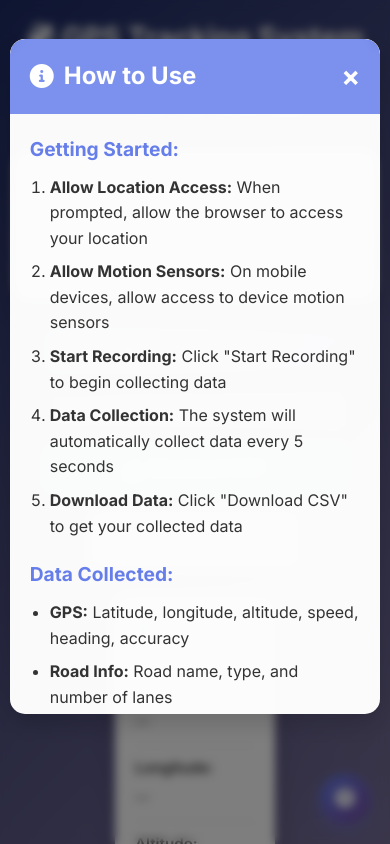
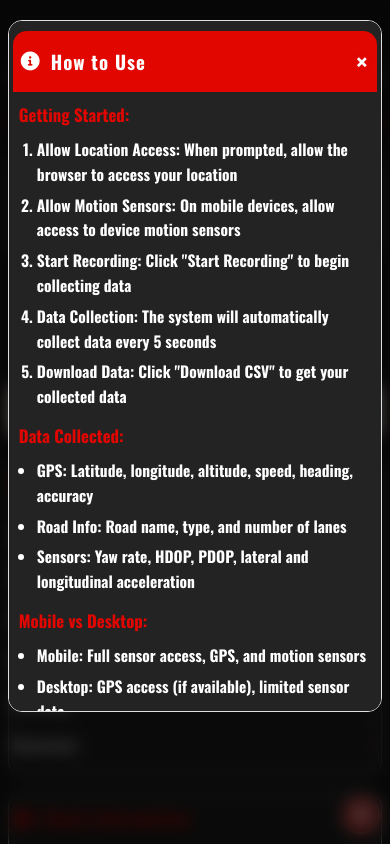
Before and after one commit to Charlie30157/GPS, a website: page public/index.html in a window 390 px wide. Both pictures are taken after a click on the button 345 px from the left and 799 px from the top of the page. Shown: the top 844 px of the page. Drawn offline with nearby package versions, Linux system fonts and the light colour scheme; no server answers.

Commit message:
Improved the CSS

```diff
--- a/public/styles.css
+++ b/public/styles.css
@@ -1,293 +1,316 @@
-/* Reset and Base Styles */
+/* Formula 1 Modern, Clean, Responsive Theme */
+@import url('https://fonts.googleapis.com/css2?family=Oswald:wght@700&display=swap');
+
+:root {
+  --f1-red: #e10600;
+  --f1-black: #181818;
+  --f1-gray: #232323;
+  --f1-light: #f7f7f7;
+  --f1-border: #e0e0e0;
+  --f1-shadow: 0 2px 12px rgba(0,0,0,0.08);
+  --f1-radius: 14px;
+}
+
 * {
   margin: 0;
   padding: 0;
   box-sizing: border-box;
-    transition: all 0.2s ease-in-out;
+  -webkit-tap-highlight-color: transparent;
 }
 
 body {
-    font-family: 'Inter', -apple-system, BlinkMacSystemFont, 'Segoe UI', Roboto, sans-serif;
-    background: linear-gradient(135deg, #1d2b64 0%, #f8cdda 100%);
+  font-family: 'Oswald', 'Arial Black', Arial, sans-serif;
+  background: var(--f1-black);
+  color: #fff;
   min-height: 100vh;
-    color: #333;
   line-height: 1.6;
+  -webkit-font-smoothing: antialiased;
+  -moz-osx-font-smoothing: grayscale;
 }
 
 .container {
-    max-width: 1200px;
+  max-width: 900px;
   margin: 0 auto;
-    padding: 20px;
+  padding: 18px 8px 32px 8px;
 }
 
 /* Header */
 .header {
   text-align: center;
-    margin-bottom: 30px;
-    color: white;
+  margin-bottom: 28px;
+  color: #fff;
+  background: var(--f1-black);
+  border-radius: 0 0 var(--f1-radius) var(--f1-radius);
+  border-bottom: 4px solid var(--f1-red);
+  padding: 18px 0 12px 0;
+  box-shadow: var(--f1-shadow);
+  position: relative;
 }
-
+.header:after {
+  content: '';
+  display: block;
+  position: absolute;
+  left: 0; right: 0; bottom: 0;
+  height: 6px;
+  background: repeating-linear-gradient(135deg, #fff 0 8px, var(--f1-red) 8px 16px);
+  opacity: 0.08;
+}
 .header h1 {
-    font-size: clamp(2rem, 5vw, 3rem);
+  font-size: clamp(2rem, 6vw, 2.6rem);
   font-weight: 700;
-    margin-bottom: 10px;
-    text-shadow: 0 2px 4px rgba(0,0,0,0.3);
+  letter-spacing: 2px;
+  color: #fff;
+  text-shadow: 1px 1px 0 var(--f1-red), 0 2px 8px #000a;
+  margin-bottom: 8px;
 }
-
 .header p {
-    font-size: 1.1rem;
-    opacity: 0.8;
-    font-weight: 400;
+  font-size: 1.05rem;
+  opacity: 0.92;
+  color: #fff;
+  text-shadow: 0 1px 2px #000a;
 }
 
 /* Status Section */
 .status-section {
-    margin-bottom: 30px;
+  margin-bottom: 22px;
 }
-
 .status-card {
-    background: rgba(255, 255, 255, 0.98);
-    border-radius: 15px;
-    padding: 20px;
-    box-shadow: 0 10px 25px rgba(0,0,0,0.15);
-    backdrop-filter: blur(10px);
+  background: var(--f1-gray);
+  border-radius: var(--f1-radius);
+  padding: 16px 10px;
+  box-shadow: var(--f1-shadow);
   display: flex;
   justify-content: space-around;
   flex-wrap: wrap;
-    gap: 15px;
+  gap: 12px;
+  border: 1.5px solid var(--f1-border);
 }
-
 .status-indicator {
   display: flex;
   align-items: center;
   gap: 8px;
-    font-weight: 500;
+  font-weight: 700;
+  color: #fff;
+  font-size: 1rem;
 }
-
 .status-indicator i {
-    font-size: 12px;
-    color: #ff6b6b;
-    animation: pulse 2s infinite;
+  font-size: 1.1rem;
+  color: var(--f1-red);
 }
-
 .status-indicator.active i {
-    color: #51cf66;
-    animation: none;
-}
-
-@keyframes pulse {
-    0%, 100% { opacity: 1; }
-    50% { opacity: 0.5; }
+  color: #00b86b;
 }
 
 /* Control Section */
 .control-section {
-    margin-bottom: 30px;
+  margin-bottom: 22px;
   text-align: center;
 }
-
 .control-buttons {
   display: flex;
   justify-content: center;
-    gap: 15px;
+  gap: 12px;
   flex-wrap: wrap;
-    margin-bottom: 20px;
+  margin-bottom: 16px;
 }
-
 .btn {
-    padding: 12px 24px;
-    border: 1px solid rgba(0,0,0,0.05);
-    border-radius: 10px;
-    font-size: 1rem;
-    font-weight: 600;
+  padding: 13px 22px;
+  border: 2px solid var(--f1-border);
+  border-radius: 8px;
+  font-size: 1.08rem;
+  font-weight: 700;
   cursor: pointer;
-    transition: all 0.3s ease;
-    display: flex;
-    align-items: center;
-    gap: 8px;
-    min-width: 140px;
-    justify-content: center;
+  background: #fff;
+  color: var(--f1-black);
+  letter-spacing: 1px;
+  box-shadow: var(--f1-shadow);
+  transition: background 0.18s, color 0.18s, border 0.18s, transform 0.18s;
+  min-width: 120px;
+  margin-bottom: 4px;
 }
-
+.btn:active {
+  transform: scale(0.97);
+}
 .btn:disabled {
   opacity: 0.5;
   cursor: not-allowed;
 }
-
 .btn-primary {
-    background: linear-gradient(135deg, #667eea 0%, #764ba2 100%);
-    color: white;
+  background: var(--f1-red);
+  color: #fff;
+  border: 2px solid var(--f1-red);
 }
-
 .btn-primary:hover:not(:disabled) {
-    transform: translateY(-2px);
-    box-shadow: 0 8px 25px rgba(102, 126, 234, 0.4);
+  background: #fff;
+  color: var(--f1-red);
+  border: 2px solid var(--f1-red);
 }
-
 .btn-danger {
-    background: linear-gradient(135deg, #ff6b6b 0%, #ee5a52 100%);
-    color: white;
+  background: #fff;
+  color: var(--f1-red);
+  border: 2px solid var(--f1-red);
 }
-
 .btn-danger:hover:not(:disabled) {
-    transform: translateY(-2px);
-    box-shadow: 0 8px 25px rgba(255, 107, 107, 0.4);
+  background: var(--f1-red);
+  color: #fff;
 }
-
 .btn-secondary {
-    background: linear-gradient(135deg, #4ecdc4 0%, #44a08d 100%);
-    color: white;
+  background: #fff;
+  color: var(--f1-black);
+  border: 2px solid var(--f1-border);
 }
-
 .btn-secondary:hover:not(:disabled) {
-    transform: translateY(-2px);
-    box-shadow: 0 8px 25px rgba(78, 205, 196, 0.4);
+  background: var(--f1-red);
+  color: #fff;
+  border: 2px solid var(--f1-red);
 }
-
 .data-counter {
-    background: rgba(255, 255, 255, 0.9);
-    padding: 15px 25px;
-    border-radius: 10px;
-    display: inline-block;
-    font-weight: 500;
-    box-shadow: 0 4px 15px rgba(0,0,0,0.1);
+  background: #fff;
+  color: var(--f1-red);
+  padding: 12px 18px;
+  border-radius: 8px;
+  font-weight: 700;
+  font-size: 1.05rem;
+  border: 1.5px solid var(--f1-red);
+  box-shadow: var(--f1-shadow);
+  margin-top: 2px;
 }
 
 /* Data Section */
 .data-section {
-    margin-bottom: 30px;
+  margin-bottom: 22px;
 }
-
 .data-grid {
   display: grid;
-    grid-template-columns: repeat(auto-fit, minmax(300px, 1fr));
-    gap: 20px;
+  grid-template-columns: repeat(auto-fit, minmax(270px, 1fr));
+  gap: 16px;
 }
-
 .data-card {
-    background: rgba(255, 255, 255, 0.98);
-    border-radius: 15px;
-    padding: 25px;
-    box-shadow: 0 10px 25px rgba(0,0,0,0.15);
-    backdrop-filter: blur(10px);
-    transition: transform 0.3s ease;
+  background: var(--f1-gray);
+  border-radius: var(--f1-radius);
+  padding: 18px 14px 16px 14px;
+  box-shadow: var(--f1-shadow);
+  border: 1.5px solid var(--f1-border);
+  position: relative;
+  overflow: hidden;
 }
-
-.data-card:hover {
-    transform: translateY(-5px);
-}
-
 .data-card h3 {
-    color: #667eea;
-    margin-bottom: 20px;
-    font-size: 1.3rem;
+  color: var(--f1-red);
+  margin-bottom: 14px;
+  font-size: 1.15rem;
   display: flex;
   align-items: center;
   gap: 10px;
+  font-family: 'Oswald', 'Arial Black', Arial, sans-serif;
+  letter-spacing: 1px;
+  text-shadow: 0 1px 2px #000a;
 }
-
 .data-item {
   display: flex;
   justify-content: space-between;
   align-items: center;
-    padding: 10px 0;
-    border-bottom: 1px solid #f0f0f0;
+  padding: 8px 0;
+  border-bottom: 1px solid #353535;
+  font-size: 0.98rem;
 }
-
 .data-item:last-child {
   border-bottom: none;
 }
-
 .data-item label {
-    font-weight: 600;
-    min-width: 120px;
+  font-weight: 700;
+  min-width: 100px;
+  color: #fff;
+  font-family: 'Oswald', 'Arial Black', Arial, sans-serif;
+  letter-spacing: 0.5px;
 }
-
 .data-item span {
-    font-weight: 500;
-    color: #333;
+  font-weight: 700;
+  color: var(--f1-red);
   text-align: right;
   flex: 1;
+  text-shadow: 0 1px 2px #000a;
 }
 
 /* Map Card */
 .map-card {
   grid-column: span 2;
 }
-
 .map-container {
-    height: 200px;
+  height: 180px;
   border-radius: 10px;
   overflow: hidden;
-    background: #f8f9fa;
+  background: #fff;
   display: flex;
   align-items: center;
   justify-content: center;
-    border: 2px dashed #dee2e6;
+  border: 2px dashed var(--f1-red);
+  box-shadow: var(--f1-shadow);
 }
-
 .map-placeholder {
   font-size: 1rem;
-    font-weight: 500;
-    color: #6c757d;
-    text-shadow: 0 1px 2px rgba(255,255,255,0.6);
+  font-weight: 700;
+  color: var(--f1-red);
+  text-shadow: 0 1px 2px #000a;
   text-align: center;
+  font-family: 'Oswald', 'Arial Black', Arial, sans-serif;
 }
-
 .map-placeholder i {
-    font-size: 3rem;
-    margin-bottom: 10px;
+  font-size: 2.2rem;
+  margin-bottom: 8px;
   display: block;
+  color: var(--f1-gray);
+  text-shadow: 0 0 4px var(--f1-red);
 }
 
 /* Log Section */
 .log-section {
-    background: rgba(255, 255, 255, 0.98);
-    border-radius: 15px;
-    padding: 25px;
-    box-shadow: 0 10px 25px rgba(0,0,0,0.15);
-    backdrop-filter: blur(10px);
+  background: var(--f1-gray);
+  border-radius: var(--f1-radius);
+  padding: 18px 12px 14px 12px;
+  box-shadow: var(--f1-shadow);
+  border: 1.5px solid var(--f1-border);
 }
-
 .log-section h3 {
-    color: #667eea;
-    margin-bottom: 20px;
-    font-size: 1.3rem;
+  color: var(--f1-red);
+  margin-bottom: 14px;
+  font-size: 1.12rem;
   display: flex;
   align-items: center;
   gap: 10px;
+  font-family: 'Oswald', 'Arial Black', Arial, sans-serif;
+  letter-spacing: 1px;
+  text-shadow: 0 1px 2px #000a;
 }
-
 .log-container {
-    max-height: 200px;
+  max-height: 160px;
   overflow-y: auto;
-    background: #f8f9fa;
+  background: #fff;
   border-radius: 10px;
-    padding: 15px;
+  padding: 10px 8px;
+  box-shadow: var(--f1-shadow);
 }
-
 .log-entry {
   display: flex;
   justify-content: space-between;
   align-items: center;
-    padding: 8px 0;
-    border-bottom: 1px solid #e9ecef;
-    font-size: 0.9rem;
+  padding: 7px 0;
+  border-bottom: 1px solid #353535;
+  font-size: 0.97rem;
+  color: var(--f1-gray);
 }
-
 .log-entry:last-child {
   border-bottom: none;
 }
-
 .log-time {
-    color: #6c757d;
-    font-weight: 500;
-    min-width: 100px;
+  color: var(--f1-red);
+  font-weight: 700;
+  min-width: 80px;
+  font-family: 'Oswald', 'Arial Black', Arial, sans-serif;
 }
-
 .log-message {
-    color: #333;
+  color: var(--f1-gray);
   flex: 1;
+  text-shadow: 0 1px 2px var(--f1-red);
 }
 
 /* Modal */
@@ -299,207 +322,167 @@ body {
   top: 0;
   width: 100%;
   height: 100%;
-    background-color: rgba(0,0,0,0.5);
-    backdrop-filter: blur(5px);
+  background-color: rgba(0,0,0,0.7);
+  backdrop-filter: blur(8px);
 }
-
 .modal-content {
-    background: rgba(255, 255, 255, 0.98);
+  background: var(--f1-gray);
   margin: 5% auto;
   padding: 0;
-    border-radius: 15px;
-    width: 90%;
-    max-width: 600px;
-    max-height: 80vh;
+  border-radius: var(--f1-radius);
+  width: 96%;
+  max-width: 420px;
+  max-height: 82vh;
   overflow-y: auto;
-    box-shadow: 0 10px 25px rgba(0,0,0,0.15);
+  box-shadow: var(--f1-shadow);
+  border: 1.5px solid var(--f1-border);
 }
-
 .modal-header {
-    background: rgba(102, 126, 234, 0.85);
-    backdrop-filter: blur(5px);
-    color: white;
-    padding: 20px 25px;
-    border-radius: 15px 15px 0 0;
+  background: var(--f1-red);
+  color: #fff;
+  padding: 16px 18px;
+  border-radius: var(--f1-radius) var(--f1-radius) 0 0;
   display: flex;
   justify-content: space-between;
   align-items: center;
+  font-family: 'Oswald', 'Arial Black', Arial, sans-serif;
+  font-weight: 700;
+  letter-spacing: 1px;
 }
-
 .modal-header h2 {
-    font-size: 1.5rem;
+  font-size: 1.18rem;
   display: flex;
   align-items: center;
   gap: 10px;
 }
-
 .close {
-    color: white;
-    font-size: 28px;
+  color: #fff;
+  font-size: 26px;
   font-weight: bold;
   cursor: pointer;
-    transition: opacity 0.3s;
+  transition: opacity 0.2s;
+  text-shadow: 0 0 4px var(--f1-red);
 }
-
 .close:hover {
   opacity: 0.7;
 }
-
 .modal-body {
-    padding: 25px;
+  padding: 18px 14px;
+  color: #fff;
+  font-family: 'Oswald', 'Arial Black', Arial, sans-serif;
+  font-size: 1rem;
 }
-
 .modal-body h3 {
-    color: #667eea;
-    margin: 20px 0 10px 0;
-    font-size: 1.2rem;
+  color: var(--f1-red);
+  margin: 14px 0 8px 0;
+  font-size: 1.05rem;
+  font-family: 'Oswald', 'Arial Black', Arial, sans-serif;
 }
-
 .modal-body h3:first-child {
   margin-top: 0;
 }
-
 .modal-body ol, .modal-body ul {
-    margin-left: 20px;
-    margin-bottom: 15px;
+  margin-left: 18px;
+  margin-bottom: 10px;
 }
-
 .modal-body li {
-    margin-bottom: 8px;
+  margin-bottom: 6px;
 }
 
 /* Help Button */
 .help-btn {
   position: fixed;
-    bottom: 30px;
-    right: 30px;
-    width: 60px;
-    height: 60px;
+  bottom: 18px;
+  right: 18px;
+  width: 48px;
+  height: 48px;
   border-radius: 50%;
-    background: linear-gradient(135deg, #667eea 0%, #764ba2 100%);
-    color: white;
-    border: none;
-    font-size: 1.5rem;
+  background: var(--f1-red);
+  color: #fff;
+  border: 2px solid #fff;
+  font-size: 1.3rem;
   cursor: pointer;
-    box-shadow: 0 8px 25px rgba(102, 126, 234, 0.4);
-    transition: all 0.3s ease;
+  box-shadow: var(--f1-shadow);
+  transition: all 0.2s cubic-bezier(0.4, 0, 0.2, 1);
   z-index: 100;
+  display: flex;
+  align-items: center;
+  justify-content: center;
 }
-
 .help-btn:hover {
-    transform: scale(1.1);
-    box-shadow: 0 12px 35px rgba(102, 126, 234, 0.6);
+  background: #fff;
+  color: var(--f1-red);
+  border: 2px solid var(--f1-red);
+  transform: scale(1.08) rotate(-4deg);
+  box-shadow: 0 0 12px 2px var(--f1-red)33;
 }
 
 /* Responsive Design */
-@media (max-width: 768px) {
+@media (max-width: 900px) {
   .container {
-        padding: 15px;
+    max-width: 100vw;
+    padding: 10px 2vw 24px 2vw;
   }
-
-    .header h1 {
-        font-size: 2rem;
-    }
-
-    .header p {
-        font-size: 1rem;
-    }
-
-    .status-card {
-        flex-direction: column;
-        align-items: center;
-    }
-
-    .control-buttons {
-        flex-direction: column;
-        align-items: center;
-    }
-
-    .btn {
-        width: 90%;
-        max-width: 300px;
-    }
-
   .data-grid {
     grid-template-columns: 1fr;
   }
-
-    .data-card {
-        margin: 0 auto;
-    }
-
   .map-card {
     grid-column: 1 / -1;
   }
-
-    .data-item {
-        flex-direction: column;
-        align-items: flex-start;
-        gap: 5px;
 }
-
-    .data-item label {
-        font-weight: 600;
-        font-size: 0.95rem;
+@media (max-width: 600px) {
+  .header h1 {
+    font-size: 1.3rem;
   }
-
-    .data-item span {
-        text-align: left;
+  .header p {
+    font-size: 0.98rem;
   }
-
-    .log-entry {
-        flex-direction: column;
-        align-items: flex-start;
-        gap: 5px;
+  .btn {
+    font-size: 0.98rem;
+    padding: 11px 10px;
+    min-width: 90px;
   }
-
+  .data-card, .log-section, .modal-content {
+    padding: 10px 4px 10px 4px;
+  }
+  .modal-header {
+    padding: 10px 8px;
+  }
+  .modal-body {
+    padding: 10px 6px;
+    font-size: 0.97rem;
+  }
   .help-btn {
-        bottom: 20px;
-        right: 20px;
-        width: 50px;
-        height: 50px;
-        font-size: 1.2rem;
+    width: 38px;
+    height: 38px;
+    font-size: 1.1rem;
+    bottom: 10px;
+    right: 10px;
   }
 }
-
-@media (max-width: 480px) {
+@media (max-width: 400px) {
   .header h1 {
-        font-size: 1.8rem;
+    font-size: 1.05rem;
   }
-
-    .data-card {
-        padding: 20px;
-    }
-
-    .modal-content {
-        width: 95%;
-        margin: 10% auto;
-    }
-
-    .modal-header {
-        padding: 15px 20px;
-    }
-
-    .modal-body {
-        padding: 20px;
+  .btn {
+    font-size: 0.92rem;
+    padding: 8px 4px;
+    min-width: 70px;
   }
 }
 
 /* Scrollbar Styling */
 .log-container::-webkit-scrollbar {
-    width: 8px;
+  width: 6px;
 }
-
 .log-container::-webkit-scrollbar-track {
-    background: #f1f1f1;
+  background: #fff;
   border-radius: 4px;
 }
-
 .log-container::-webkit-scrollbar-thumb {
-    background: #c1c1c1;
+  background: #e1060033;
   border-radius: 4px;
 }
-
 .log-container::-webkit-scrollbar-thumb:hover {
-    background: #a8a8a8;
+  background: #232323a0;
 }
```
Also changed, not shown: gps_data.csv (+36 -3 lines). Lines whose indentation alone changed are shown as unchanged.
